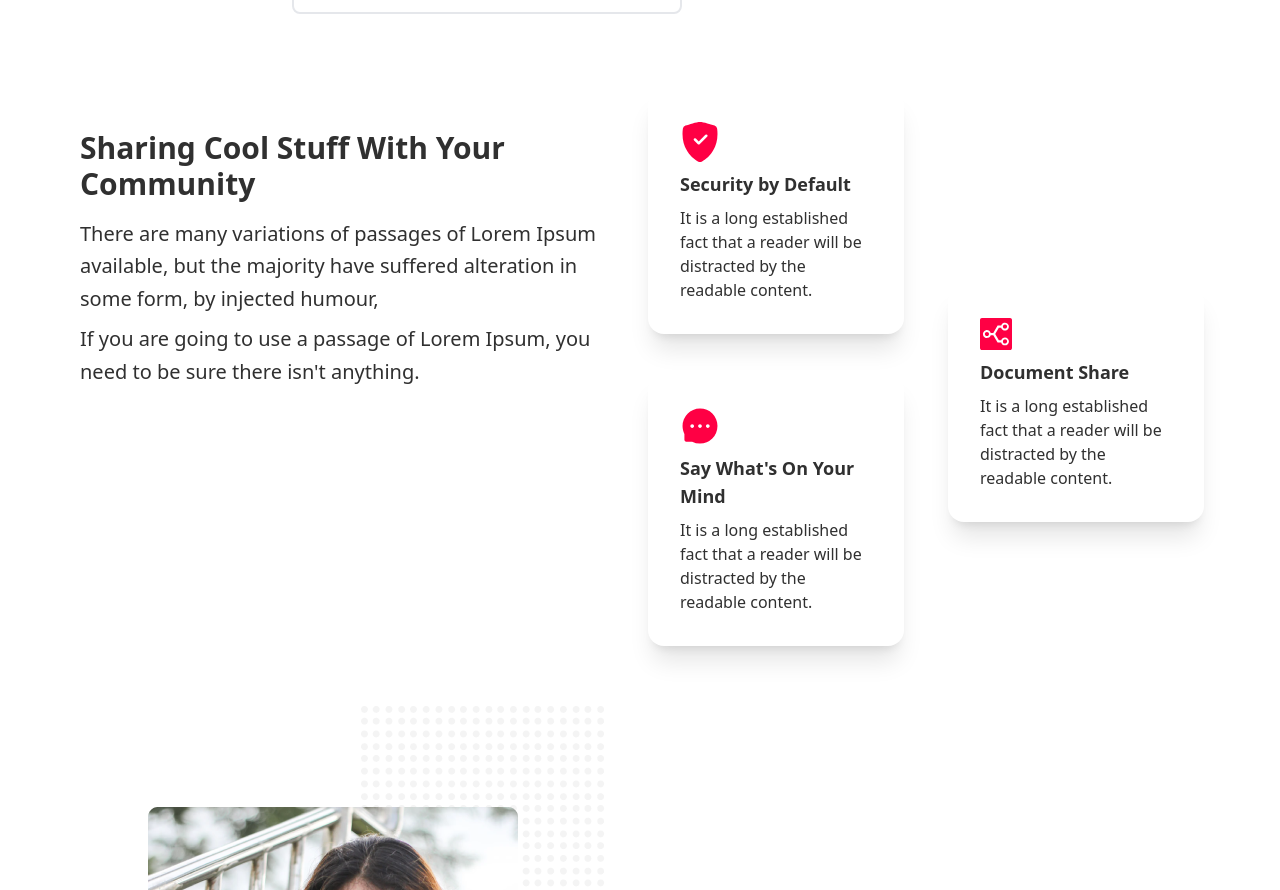
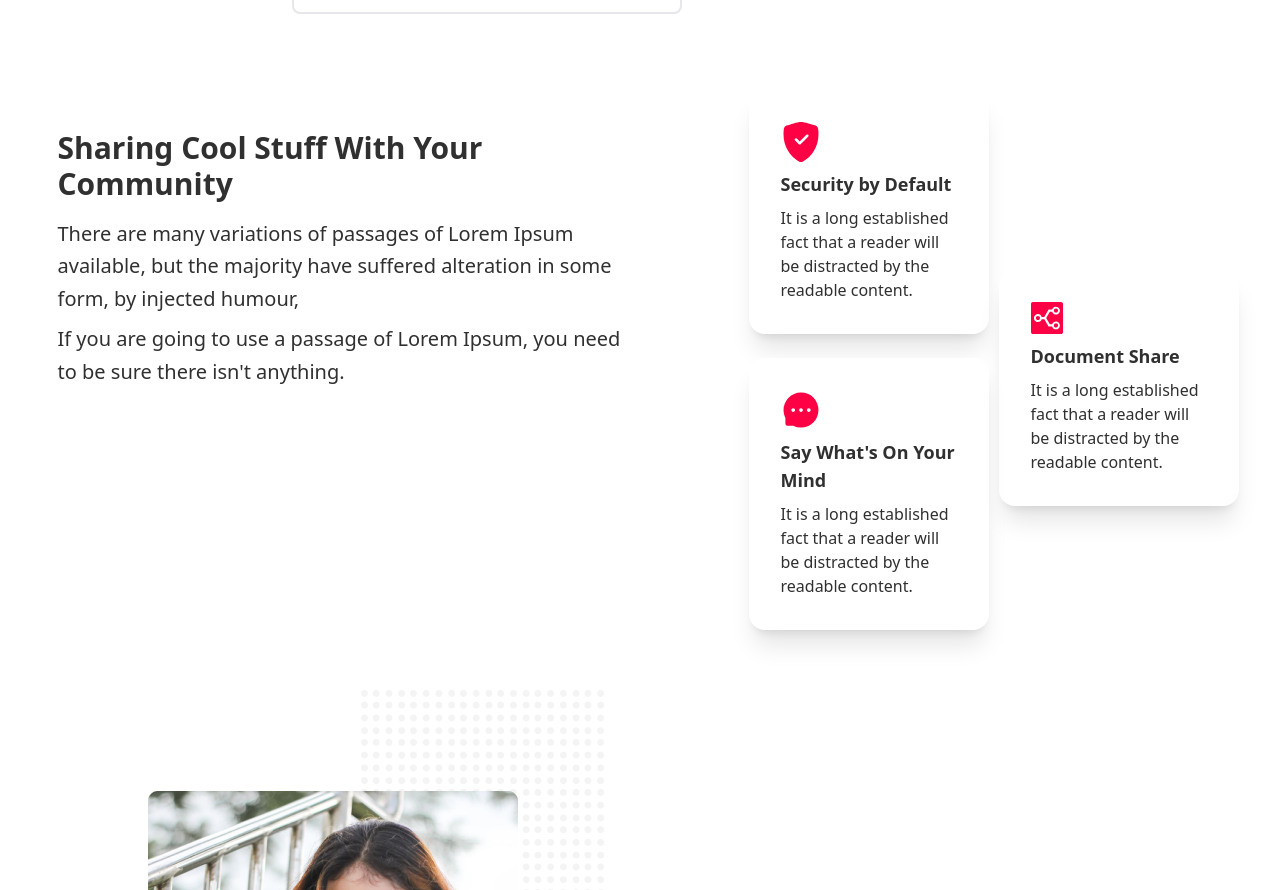
Before and after one commit to mahbubaly/Telegraph, a React (Vite) app: page / in a window 1280 px wide. Shown: the part 1630-2520 px from the top of the page. Built offline with nearby package versions, Linux system fonts and the light colour scheme.

Commit message:
added-res

```diff
--- a/src/Components/Home/Messaging.jsx
+++ b/src/Components/Home/Messaging.jsx
@@ -97,9 +97,9 @@ const Messaging = () => {
 
             {/*  */}
             <div>
-                <section className="grid grid-cols-1 mt-14 lg:grid-cols-2 gap-4">
+                <section className="md:flex justify-around mt-14  gap-4">
                     <div className=" px-4 py-10 lg:flex  ">
-                        <div className="xl:ml-16 max-w-xl ">
+                        <div className=" max-w-xl ">
                             <h1 className="text-3xl font-bold  ">
                                 Sharing Cool Stuff With Your Community
 
@@ -120,7 +120,7 @@ const Messaging = () => {
 
 
 
-                        <div className="card lg:w-64 bg-base-100 shadow-xl">
+                        <div className="card lg:w-60 bg-base-100 shadow-xl">
                             <div className="card-body">
                                 <BsShieldFillCheck className='w-10 h-10 text-primary' />
                                 <h1 className='text-lg font-semibold'>Security by Default</h1>
@@ -128,7 +128,7 @@ const Messaging = () => {
 
                             </div>
                         </div>
-                        <div className="card lg:w-64 lg:ml-[260px] xl:ml-[300px] lg:-mt-12  my-3 bg-base-100 shadow-xl">
+                        <div className="card lg:w-60 lg:ml-[250px]  lg:-mt-16  my-3 bg-base-100 shadow-xl">
                             <div className="card-body">
                                 <SiStackshare className='w-8 h-8 text-primary' />
                                 <h1 className='text-lg font-semibold'>Document Share</h1>
@@ -137,7 +137,7 @@ const Messaging = () => {
                             </div>
                         </div>
 
-                        <div className="card lg:w-64 lg:-mt-40 bg-base-100 shadow-xl">
+                        <div className="card lg:w-60 lg:-mt-40 bg-base-100 shadow-xl">
                             <div className="card-body">
                                 <AiFillMessage className='w-10 h-10 text-primary' />
                                 <h1 className='text-lg font-semibold'>Say What's On Your Mind</h1>
```
